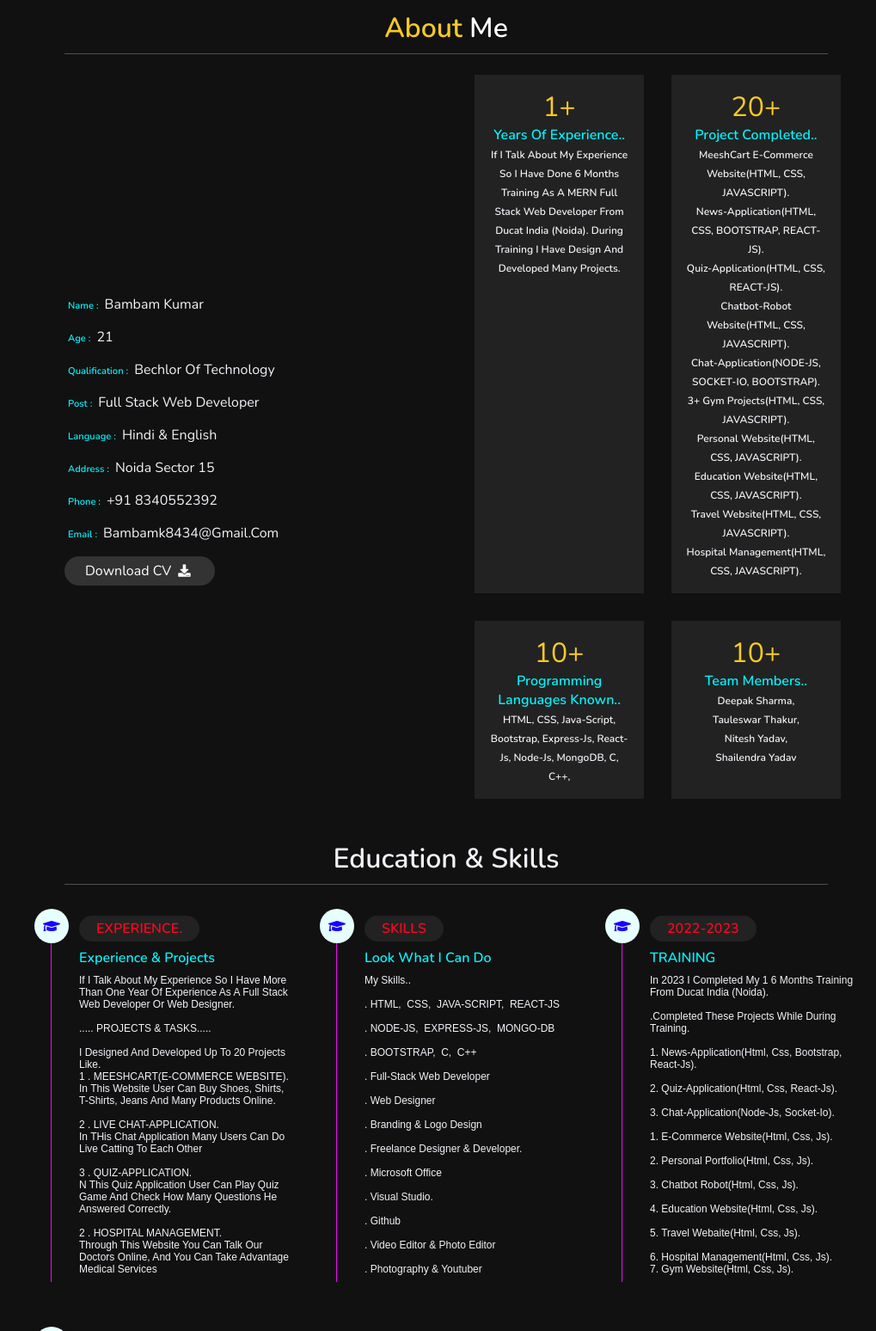
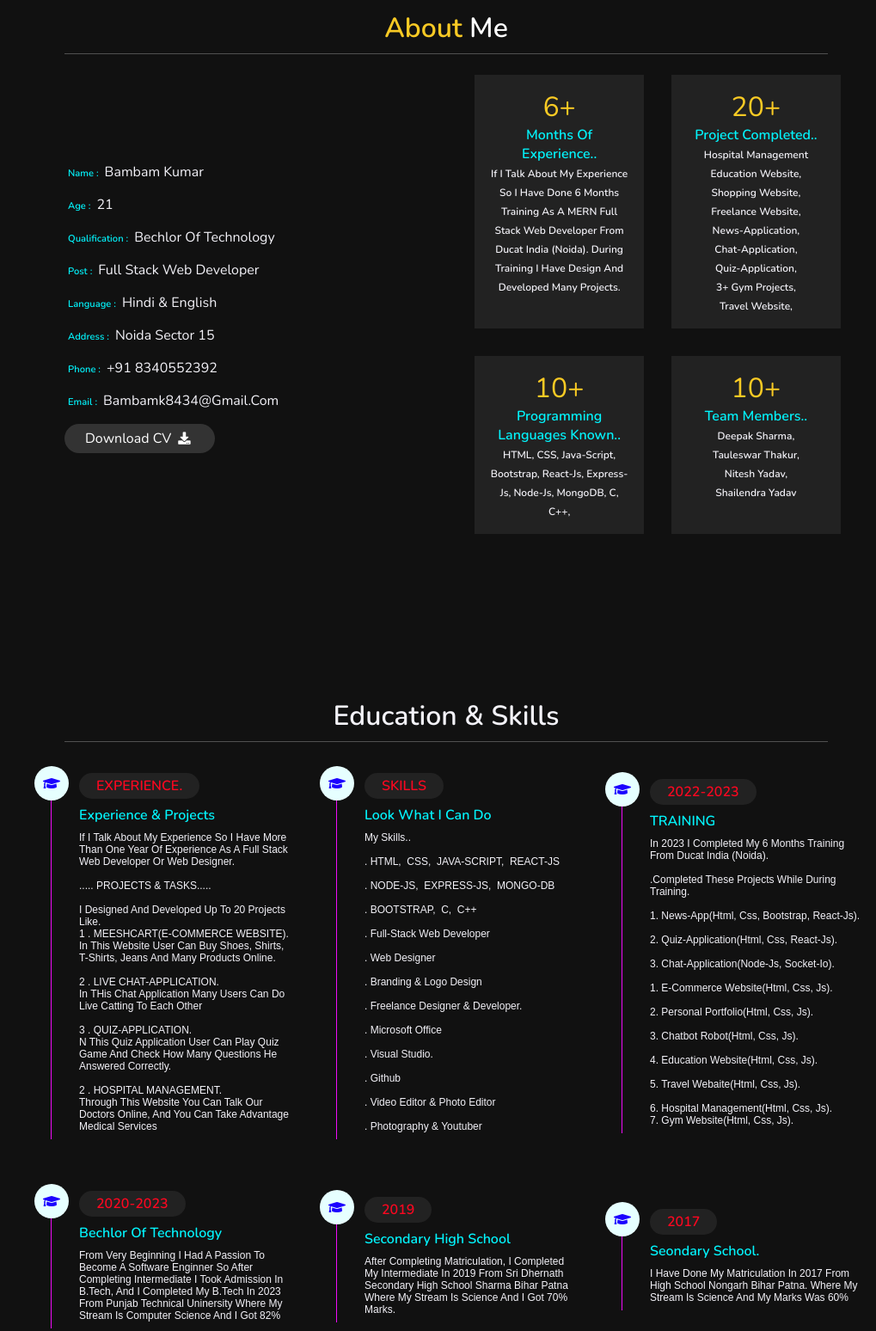
Before and after one commit to Bambam8434/Portfolio-website, a plain HTML site: page index.html in a window 1280 px wide. Shown: the part 827-2375 px from the top of the page at 86% size, without its empty margins (261-1280 px from the left). Drawn offline with nearby package versions, Linux system fonts and the light colour scheme.

Commit message:
Update index.html

```diff
--- a/index.html
+++ b/index.html
@@ -84,18 +84,18 @@ header section starts
     <div class="counter">
 
         <div class="box">
-            <span>1+</span>
-            <h3>Years Of Experience..<br><span>If I Talk About My Experience So I Have Done 6 Months Training As a MERN Full Stack Web Developer From Ducat India (Noida). During Training I Have Design And Developed Many Projects.</span></h3>
+            <span>6+</span>
+            <h3>Months Of Experience..<br><span>If I Talk About My Experience So I Have Done 6 Months Training As a MERN Full Stack Web Developer From Ducat India (Noida). During Training I Have Design And Developed Many Projects.</span></h3>
         </div>
 
         <div class="box">
             <span>20+</span>
-            <h3>Project Completed..<br><span> MeeshCart E-commerce Website(HTML, CSS, JAVASCRIPT).<br> News-Application(HTML, CSS, BOOTSTRAP, REACT-JS).<br> Quiz-Application(HTML, CSS, REACT-JS).<br> Chatbot-Robot Website(HTML, CSS, JAVASCRIPT).<br> Chat-Application(NODE-JS, SOCKET-IO, BOOTSTRAP).<br> 3+ Gym Projects(HTML, CSS, JAVASCRIPT).<br> Personal Website(HTML, CSS, JAVASCRIPT).<br> Education Website(HTML, CSS, JAVASCRIPT).<br> Travel Website(HTML, CSS, JAVASCRIPT).<br> Hospital Management(HTML, CSS, JAVASCRIPT). </span></h3>
+            <h3>Project Completed..<br><span>Hospital Management<br>Education Website,<br>Shopping Website,<br>Freelance Website,<br>News-Application,<br>Chat-Application,<br>Quiz-Application,<br>3+ Gym Projects,<br>Travel Website,</span></h3>
         </div>
 
         <div class="box">
             <span>10+</span>
-            <h3>Programming Languages Known..<br><span> HTML,  CSS,  Java-Script,  Bootstrap,  Express-Js,  React-Js,  Node-js,  MongoDB,  C,  C++,</span> </h3>
+            <h3>Programming Languages Known..<br><span> HTML,  CSS,  Java-Script,  Bootstrap, React-Js,  Express-Js,  Node-js,  MongoDB,  C,  C++,</span> </h3>
         </div>
 
         <div class="box">
@@ -148,8 +148,8 @@ header section starts
                 <i class="fas fa-graduation-cap"></i>
                 <span>2022-2023</span>
                 <h3>TRAINING</h3>
-                <p> In 2023 I Completed My 1 6 Months Training From Ducat India (Noida).<br><br>.Completed These Projects
-                    While During Training.<br><br>1. News-Application(html, css, bootstrap, react-js).<br><br>2. Quiz-Application(html, css, react-js).<br><br>3. Chat-Application(node-js, socket-io).<br><br>1. E-Commerce Website(html, css, js).<br><br>2.
+                <p> In 2023 I Completed My 6 Months Training From Ducat India (Noida).<br><br>.Completed These Projects
+                    While During Training.<br><br>1. News-App(html, css, bootstrap, react-js).<br><br>2. Quiz-Application(html, css, react-js).<br><br>3. Chat-Application(node-js, socket-io).<br><br>1. E-Commerce Website(html, css, js).<br><br>2.
                     Personal Portfolio(html, css, js).<br><br>3. Chatbot Robot(html, css, js).<br><br>4. Education Website(html, css, js).<br><br>5. Travel Webaite(html, css, js).<br><br>6.
                     Hospital Management(html, css, js).<br>7. Gym Website(html, css, js).</p>
             </div>
```
Lines whose indentation alone changed are shown as unchanged.
